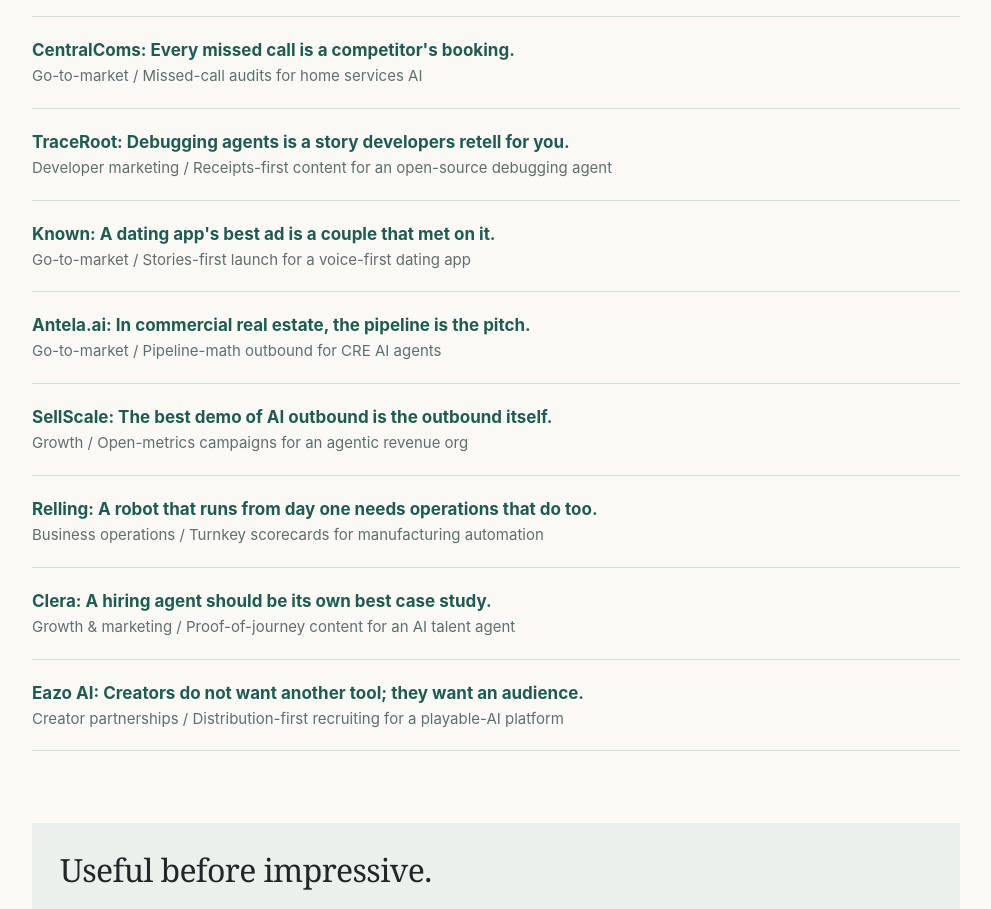
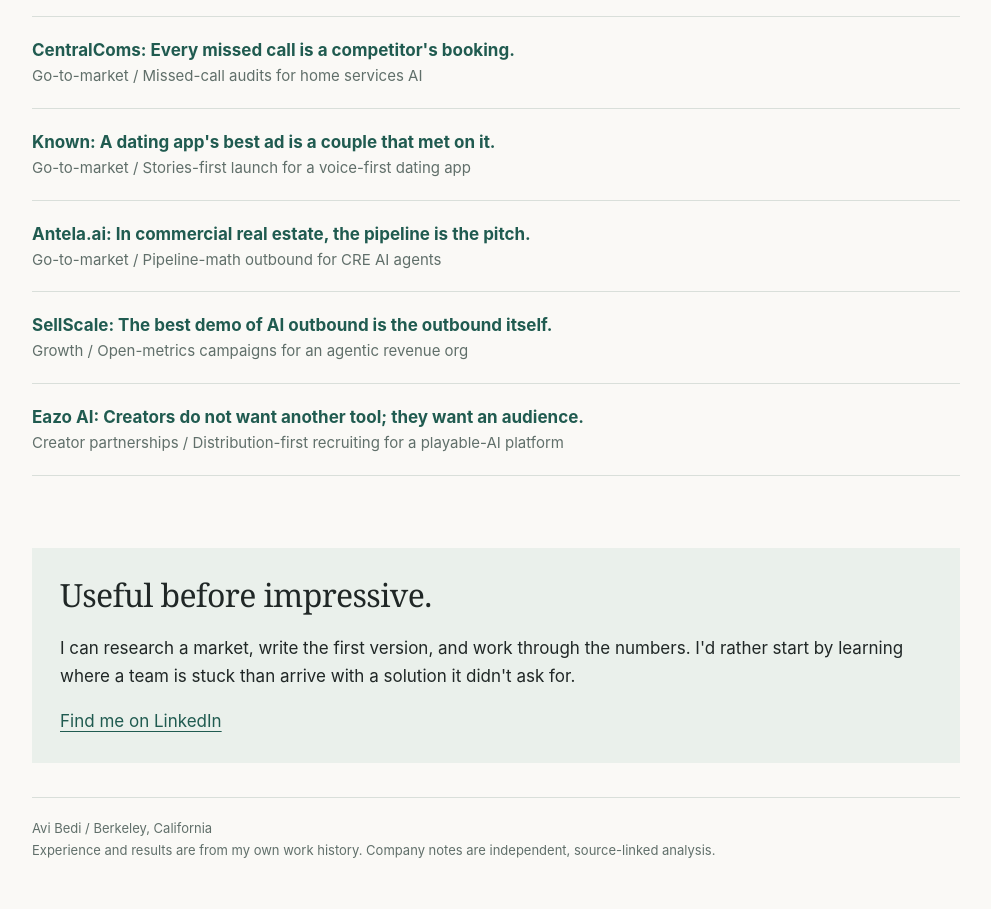
Before and after one commit to Avi3678/gtm-lab, a plain HTML site: page index.html in a window 1280 px wide. Shown: the part 7912-8821 px from the top of the page, without its empty margins (144-1135 px from the left). Drawn offline with Linux system fonts and the light colour scheme.

Commit message:
Update index.html

```diff
--- a/index.html
+++ b/index.html
@@ -73,12 +73,12 @@
 <a class="linkrow" href="memo-leadiq-gtm.html"><strong>LeadIQ: Sell the prospecting tool by prospecting with it.</strong><span>Sales &amp; GTM / Outbound that demonstrates the product</span></a>
 <a class="linkrow" href="memo-lumeria-growth.html"><strong>Lumeria: Skin data is personal. The content should be too.</strong><span>Growth &amp; content / Data-story videos for an AI skin coach</span></a>
 <a class="linkrow" href="memo-centralcoms-gtm.html"><strong>CentralComs: Every missed call is a competitor's booking.</strong><span>Go-to-market / Missed-call audits for home services AI</span></a>
-<a class="linkrow" href="memo-traceroot-devmarketing.html"><strong>TraceRoot: Debugging agents is a story developers retell for you.</strong><span>Developer marketing / Receipts-first content for an open-source debugging agent</span></a>
+
 <a class="linkrow" href="memo-known-gtm.html"><strong>Known: A dating app's best ad is a couple that met on it.</strong><span>Go-to-market / Stories-first launch for a voice-first dating app</span></a>
 <a class="linkrow" href="memo-antela-gtm.html"><strong>Antela.ai: In commercial real estate, the pipeline is the pitch.</strong><span>Go-to-market / Pipeline-math outbound for CRE AI agents</span></a>
 <a class="linkrow" href="memo-sellscale-growth.html"><strong>SellScale: The best demo of AI outbound is the outbound itself.</strong><span>Growth / Open-metrics campaigns for an agentic revenue org</span></a>
-<a class="linkrow" href="memo-relling-bizops.html"><strong>Relling: A robot that runs from day one needs operations that do too.</strong><span>Business operations / Turnkey scorecards for manufacturing automation</span></a>
-<a class="linkrow" href="memo-clera-growth.html"><strong>Clera: A hiring agent should be its own best case study.</strong><span>Growth &amp; marketing / Proof-of-journey content for an AI talent agent</span></a>
+
+
 <a class="linkrow" href="memo-eazo-partnerships.html"><strong>Eazo AI: Creators do not want another tool; they want an audience.</strong><span>Creator partnerships / Distribution-first recruiting for a playable-AI platform</span></a>
 </section>
 <div class="closing"><h2>Useful before impressive.</h2><p>I can research a market, write the first version, and work through the numbers. I'd rather start by learning where a team is stuck than arrive with a solution it didn't ask for.</p><a href="https://www.linkedin.com/in/avisbedi/">Find me on LinkedIn</a></div><footer>Avi Bedi / Berkeley, California<br>Experience and results are from my own work history. Company notes are independent, source-linked analysis.</footer></main></body></html>
```
